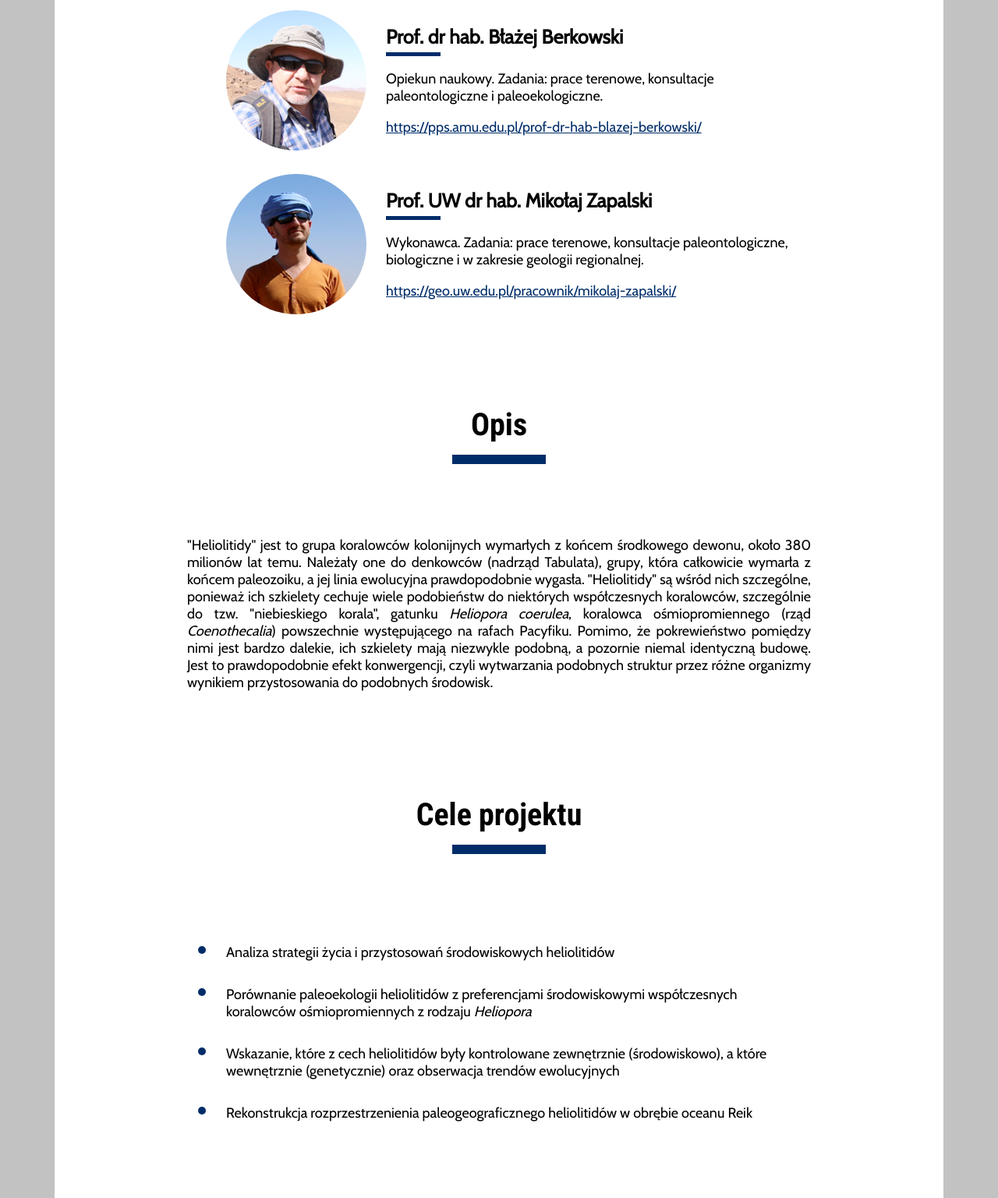
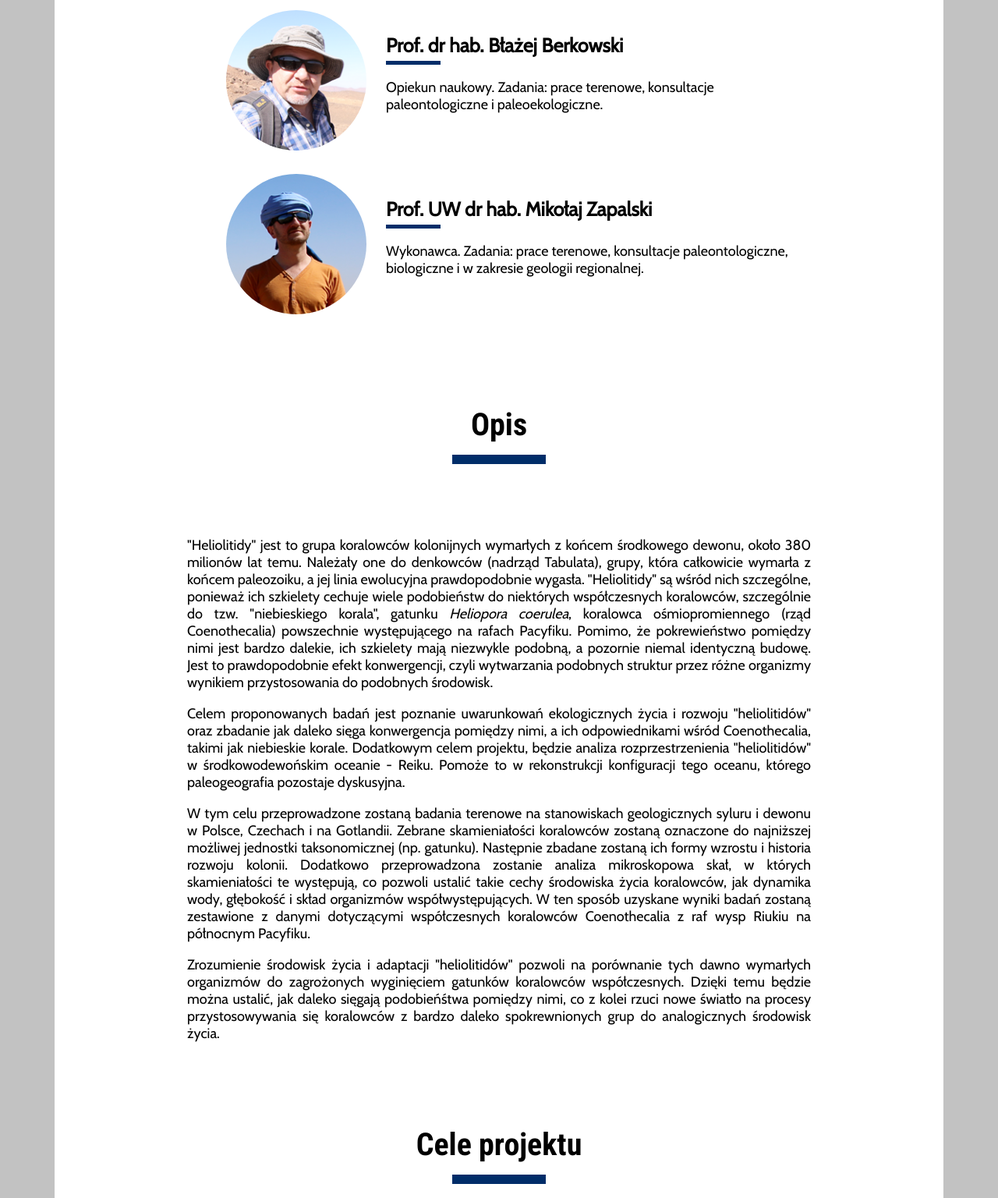
Before and after one commit to martyna-krol/Paleo, a website: page src/index.html in a window 1280 px wide. Shown: the part 1154-2690 px from the top of the page at 78% size. Drawn offline with nearby package versions, Linux system fonts and the light colour scheme; files that its build step writes are made by us from their sources.

Commit message:
Small changes in description and team section

```diff
--- a/src/index.html
+++ b/src/index.html
@@ -51,9 +51,8 @@
                             <img src="images\jkro.png" alt="dr Jan Król">
                         </div>
                         <div class="person">
-                            <h3>dr Jan Król</h3>
+                            <h3><a href="https://pps.amu.edu.pl/dr-jan-krol/" target=”_blank”>dr Jan Król</a></h3>
                             <p>Kierownik projektu. Zadania: prace terenowe i laboratoryjne, analizy paleontologiczne i sedymentologiczne, synteza i interpretacja wyników badań.</p>
-                            <a href="https://pps.amu.edu.pl/dr-jan-krol/" target=”_blank”>https://pps.amu.edu.pl/dr-jan-krol/</a>
                         </div>
                     </li>
                     <li>
@@ -61,9 +60,8 @@
                             <img src="images\bber.png" alt="prof. dr hab. Błażej Berkowski">
                         </div>
                         <div class="person">
-                            <h3>Prof. dr hab. Błażej Berkowski</h3>
+                            <h3><a href="https://pps.amu.edu.pl/prof-dr-hab-blazej-berkowski/" target=”_blank”>Prof. dr hab. Błażej Berkowski</a></h3>
                             <p>Opiekun naukowy. Zadania: prace terenowe, konsultacje paleontologiczne i paleoekologiczne.</p>
-                            <a href="https://pps.amu.edu.pl/prof-dr-hab-blazej-berkowski/" target=”_blank”>https://pps.amu.edu.pl/prof-dr-hab-blazej-berkowski/</a>
                         </div>
                     </li>
                     <li>
@@ -71,9 +69,8 @@
                             <img src="images\mzap.png" alt="Prof. UW dr hab. Mikołaj Zapalski">
                         </div>
                         <div class="person">
-                            <h3>Prof. UW dr hab. Mikołaj Zapalski</h3>
+                            <h3><a href="https://geo.uw.edu.pl/pracownik/mikolaj-zapalski/" target=”_blank”>Prof. UW dr hab. Mikołaj Zapalski</a></h3>
                             <p>Wykonawca. Zadania: prace terenowe, konsultacje paleontologiczne, biologiczne i w zakresie geologii regionalnej.</p>
-                            <a href="https://geo.uw.edu.pl/pracownik/mikolaj-zapalski/" target=”_blank”>https://geo.uw.edu.pl/pracownik/mikolaj-zapalski/</a>
                         </div>
                     </li>
                 </ul>
@@ -86,8 +83,25 @@
                 Opis
             </h2>
             <div class="row">
-                <p>"Heliolitidy" jest to grupa koralowców kolonijnych wymarłych z końcem środkowego dewonu, około 380 milionów lat temu. Należały one do denkowców (nadrząd Tabulata), grupy, która całkowicie wymarła z końcem paleozoiku, a jej linia ewolucyjna prawdopodobnie wygasła. "Heliolitidy" są wśród nich szczególne, ponieważ ich szkielety cechuje wiele podobieństw do niektórych współczesnych koralowców, szczególnie do tzw. "niebieskiego korala", gatunku <i>Heliopora coerulea</i>, koralowca ośmiopromiennego (rząd <i>Coenothecalia</i>) powszechnie występującego na rafach Pacyfiku. Pomimo, że pokrewieństwo pomiędzy nimi jest bardzo dalekie, ich szkielety mają niezwykle podobną, a pozornie niemal identyczną budowę. Jest to prawdopodobnie efekt konwergencji, czyli wytwarzania podobnych struktur przez różne organizmy wynikiem przystosowania do podobnych środowisk.
-                </p>
+                <p>"Heliolitidy" jest to grupa koralowców kolonijnych wymarłych z końcem środkowego dewonu, około 380 milionów lat temu. Należały one do denkowców (nadrząd Tabulata), grupy, która całkowicie wymarła z końcem paleozoiku, a jej linia ewolucyjna prawdopodobnie wygasła. "Heliolitidy" są wśród nich szczególne, ponieważ ich szkielety cechuje wiele podobieństw do niektórych współczesnych koralowców, szczególnie do tzw. "niebieskiego korala", gatunku <i>Heliopora coerulea</i>, koralowca ośmiopromiennego (rząd Coenothecalia) powszechnie występującego na rafach Pacyfiku. Pomimo, że pokrewieństwo pomiędzy nimi jest bardzo dalekie, ich szkielety mają niezwykle podobną, a pozornie niemal identyczną budowę. Jest to prawdopodobnie efekt konwergencji, czyli wytwarzania podobnych struktur przez różne organizmy wynikiem przystosowania do podobnych środowisk.</p>
+                <p>Celem proponowanych badań jest poznanie uwarunkowań ekologicznych życia i rozwoju
+                    "heliolitidów" oraz zbadanie jak daleko sięga konwergencja pomiędzy nimi, a ich odpowiednikami
+                    wśród Coenothecalia, takimi jak niebieskie korale. Dodatkowym celem projektu, będzie analiza
+                    rozprzestrzenienia "heliolitidów" w środkowodewońskim oceanie - Reiku. Pomoże to w rekonstrukcji
+                    konfiguracji tego oceanu, którego paleogeografia pozostaje dyskusyjna.</p>
+                <p>W tym celu przeprowadzone zostaną badania terenowe na stanowiskach geologicznych syluru
+                    i dewonu w Polsce, Czechach i na Gotlandii. Zebrane skamieniałości koralowców zostaną oznaczone
+                    do najniższej możliwej jednostki taksonomicznej (np. gatunku). Następnie zbadane zostaną ich formy
+                    wzrostu i historia rozwoju kolonii. Dodatkowo przeprowadzona zostanie analiza mikroskopowa skał,
+                    w których skamieniałości te występują, co pozwoli ustalić takie cechy środowiska życia koralowców,
+                    jak dynamika wody, głębokość i skład organizmów współwystępujących. W ten sposób uzyskane
+                    wyniki badań zostaną zestawione z danymi dotyczącymi współczesnych koralowców Coenothecalia z
+                    raf wysp Riukiu na północnym Pacyfiku.</p>
+                <p>Zrozumienie środowisk życia i adaptacji "heliolitidów" pozwoli na porównanie tych dawno
+                    wymarłych organizmów do zagrożonych wyginięciem gatunków koralowców współczesnych. Dzięki
+                    temu będzie można ustalić, jak daleko sięgają podobieńśtwa pomiędzy nimi, co z kolei rzuci nowe
+                    światło na procesy przystosowywania się koralowców z bardzo daleko spokrewnionych grup do
+                    analogicznych środowisk życia.</p>
             </div>
         </div>
     </section>
--- a/src/sass/style.scss
+++ b/src/sass/style.scss
@@ -191,13 +191,13 @@ body {
 }
 
 .team a {
-  color: $color-main;
-  text-decoration: underline;
+  color: $color-dark;
+  text-decoration: none;
 }
 
 .team a:visited {
-  color: $color-light;
-  text-decoration: underline;
+  color: $color-dark;
+  text-decoration: none;
 }
 
 /* Description*/
```
